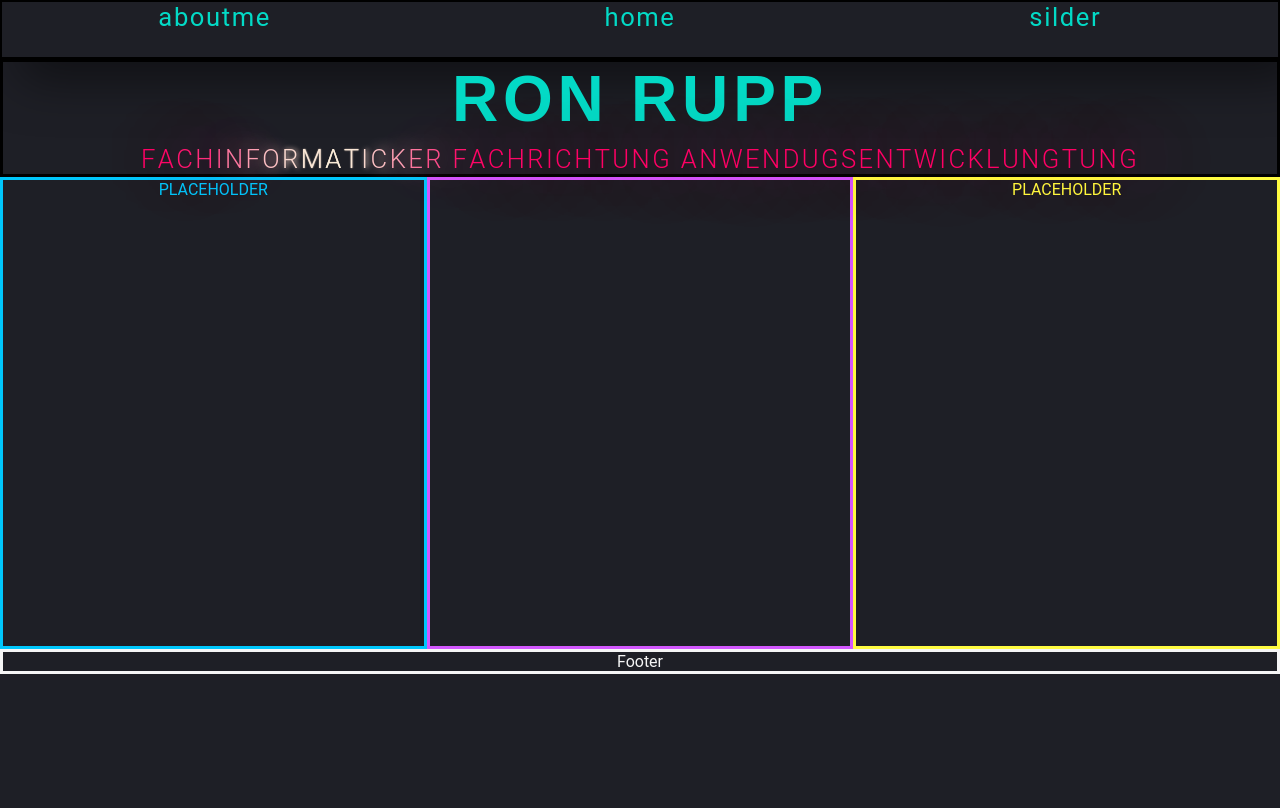
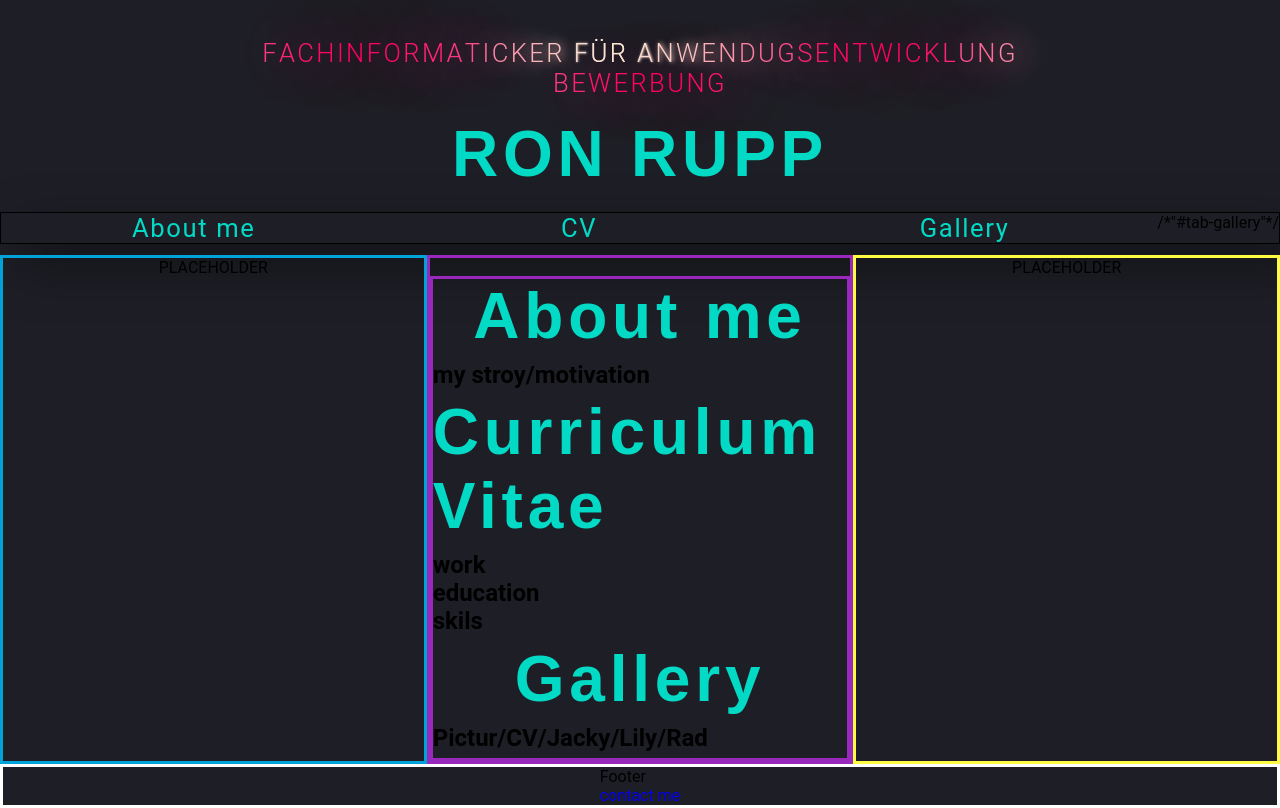
Before and after one commit to roja-codepadawan/Ron-s-Bewerbung, a plain HTML site: page index.html in a window 1280 px wide. Drawn offline with Linux system fonts and the light colour scheme.

Commit message:
html -> struktur css   -> header, menu

```diff
--- a/index.html
+++ b/index.html
@@ -8,15 +8,7 @@
   </head>
   <body>
       <div class="grid">
-        <div class="menu">
-          <div class="nav-container">
-            <a class="nav-tab" href="">aboutme</a>
-            <a class="nav-tab" href="">home</a>
-            <a class="nav-tab" href="">silder</a>
-          </div>
-        </div>
         <div class="header">
-        <h1>RON RUPP</h1>
         <h3 class="span loader">
           <span class='m'>F</span>
           <span class='m'>A</span>
@@ -37,17 +29,8 @@
           <span class='m'>R</span>
           <span class='m'>&nbsp;</span>
           <span class='m'>F</span>
-          <span class='m'>A</span>
-          <span class='m'>C</span>
-          <span class='m'>H</span>
+          <span class='m'>Ü</span>
           <span class='m'>R</span>
-          <span class='m'>I</span>
-          <span class='m'>C</span>
-          <span class='m'>H</span>
-          <span class='m'>T</span>
-          <span class='m'>U</span>
-          <span class='m'>N</span>
-          <span class='m'>G</span>
           <span class='m'>&nbsp;</span>
           <span class='m'>A</span>
           <span class='m'>N</span>
@@ -69,18 +52,58 @@
           <span class='m'>U</span>
           <span class='m'>N</span>
           <span class='m'>G</span>
-          <span class='m'>&shy;</span>
-          <span class='m'>T</span>
+        </h3>
+        <h3 class="span loader">
+          <span class='m'>B</span>
+          <span class='m'>E</span>
+          <span class='m'>W</span>
+          <span class='m'>E</span>
+          <span class='m'>R</span>
+          <span class='m'>B</span>
           <span class='m'>U</span>
           <span class='m'>N</span>
           <span class='m'>G</span>
         </h3>
+        <br>
+        <a href="abouteme"><h1>RON RUPP</h1></a>
       </div>
-      <div class="left"><p>PLACEHOLDER</p></div>
+      <div class="menu">
+        <section>
+          <div class="nav-container">
+            <a class="nav-tab" href="#tab-aboutme">About me</a>
+            <a class="nav-tab" href="#tab-cv">CV</a>
+            <a class="nav-tab" href="https://codepen.io/rojalimitedsince92/pen/PoEGXvP">Gallery</a>/*"#tab-gallery"*/
+            <span class="nav-tab-slider"></span>
+          </div>
+        </section>
+      </div>
+      <div class="left">
+        <p>PLACEHOLDER</p>
+      </div>
       <div class="main">
+          <main class="main">
+            <section class="slider" id="tab-aboutme">
+              <h1>About me</h1>
+              <h2>my stroy/motivation</h2>
+            </section>
+            <section class="slider" id="tab-cv">
+              <h1>Curriculum Vitae</h1>
+              <h2>work</h2>
+              <h2>education</h2>
+              <h2>skils</h2>
+            </section>
+            <section class="slider" id="gallery">
+              <h1>Gallery</h1>
+              <h2>Pictur/CV/Jacky/Lily/Rad</h2>
+            </section>
       </div>
-      <div class="right"><p>PLACEHOLDER</p></div>
-      <div class="footer"><p>Footer</p></div>
+      <div class="right">
+        <p>PLACEHOLDER</p>
+      </div>
+      <div class="footer">
+        <p>Footer</p>
+        <a href="https://codepen.io/rojalimitedsince92/pen/LYexaLV">contact me</a>
+      </div>
     </div>
     <script src="script.js"></script>
   </body>
--- a/style.css
+++ b/style.css
@@ -2,31 +2,32 @@
 .grid {
   display: grid;
   grid-template-areas:
+    'header header header'
     'menu menu menu'
-    'header header header'
     'left main right'
     'footer footer footer';
   grid-template-columns: repeat(3, 1fr); /*width*/
-  grid-template-rows: 0.5fr 1fr 3fr 1fr; /*hight*/
-  gap: 0%;
+  grid-template-rows: 2.5fr 0.5fr 5fr 1fr; /*hight*/
+  gap: 0px;
 }
-
+.header {
+  display: grid;
+  grid-area: header;
+  grid-column: 1 / 5;
+  grid-row: 1 / 2;
+  justify-content: center;
+  margin-top: 0%;
+  border: solid red 0px;
+  padding: 3% 0% 1% 0%;
+}
 .menu {
   display: grid;
   grid-area: menu;
   grid-column: 1 / 5;
-  grid-row: 1/ 2;
-  color: none;
-  border: solid 1px;
-}
-
-.header {
-  display: grid;
-  grid-area: header;
-  grid-column: 1 / 5;
-  grid-row: 2/ 3;
-  color: none;
-  border: solid 3px;
+  grid-row: 2 / 3;
+  margin: 0%;
+  border: solid red 0px;
+  padding: 0%;
 }
 .left {
   display: grid;
@@ -34,9 +35,10 @@
   grid-column: 1;
   grid-row: 3/ 5;
   justify-content: center;
-  align-content: ;
-  color: #00c7fc;
-  border: solid 3px;
+  align-content: none;
+  margin: 0%;
+  border: solid #00a3d7 3px;
+  padding: 0%;
 }
 .main {
   display: grid;
@@ -45,8 +47,9 @@
   grid-row: 3/ 5;
   justify-content: center;
   align-content: ;
-  color: #d357fe;
-  border: solid 3px;
+  margin: 0%;
+  border: solid #9929bd 3px;
+  padding: 0%;
 }
 .right {
   display: grid;
@@ -54,9 +57,10 @@
   grid-column: 3;
   grid-row: 3/ 5;
   justify-content: center;
-  align-content: ;
-  color: #fffc41;
-  border: solid 3px;
+  align-content: none;
+  margin: 0%;
+  border: solid #fffc41 3px;
+  padding: 0%;
 }
 .footer {
   display: grid;
@@ -65,8 +69,9 @@
   grid-row: 5 / 6;
   justify-content: center;
   align-content: center;
-  color: whitesmoke;
-  border: solid 3px;
+  margin: 0%;
+  border: solid white 3px;
+  padding: 0%;
 }
 
 /*--- --- --- general --- --- ---*/
@@ -76,62 +81,18 @@ html {
   width: 100%;
 }
 body {
-  margin: 0;
-  padding: 0;
+  margin: 0%;
+  padding: 0%;
   background-color: #1e1f26;
   font-family: "ROBOTO", sans-serif;
 }
 * {
-  margin: 0;
+  margin: 0%;
   border: collapse;
-  padding: 0;
+  padding: 0%;
   box-sizing: border-box;
 }
-.background {
-}
 
-/*--- --- --- menu/nav --- --- ---*/
-
-.nav-container {
-  display: flex;
-  justify-content: center;
-  align-items: stretch;
-  margin: 0px;
-  border: solid 1px;
-  padding: 0px;
-  width: 4fr;
-  height: 1fr;
-  box-shadow: 20px 20px 50px rgba(0, 0, 0, 0.5);
-  background: #1e1f26;
-  transition: all 0.3s cubic-bezier(0.19, 1, 0.22, 1);
-}
-.nav-tab{
-  display: flex;
-  justify-content: center;
-  align-content: stretch;
-  flex: 1;
-  margin: 0px;
-  border: solid 0px;
-  /* felx: 0; padding: 20px 150px; */
-  color: #03dac6;
-  letter-spacing: 0.1rem;
-  transition: all 0.5s ease;
-  font-size: 2vw;
-}
-.menu{
-}
-a {
-  text-decoration: none;
-}
-.nav-container--top-first {
-  transition: all 0.3s cubic-bezier(0.19, 1, 0.22, 1);
-}
-
-.nav-tab:hover {
-  color: #1e1f26;
-  background: #03dac6;
-  transition: all 0.5s ease;
-}
 
 /*--- --- --- header --- --- ---*/
 h1 {
@@ -154,33 +115,29 @@ h1:hover {
 h3.span {
   display: flex;
   justify-content: center;
-  align-items: none;
+  align-items: space-around;
   font-size: 2vw;
   letter-spacing: 0.15rem;
   font-family: "ROBOTO", sans-serif;
   font-weight: 300;
   color: #faebd7;
-  z-index: 4;
 }
 span:hover {
   color: #ff0266;
   font-weight: 500;
   font-size: 2.2vw;
 }
-
-/*--- --- --- span animation --- --- ---*/
-
-.loader span {
-  color: #faebd7;
-  text-shadow: 0 0 0 #faebd7;
-  -webkit-animation: loading 1s ease-in-out infinite alternate;
-}
-
+/*--- span animation 52 zeichen, 49 ohne leer ---*/
 @-webkit-keyframes loading {
   to {
     text-shadow: 20px 0 70px #ff0266;
     color: #ff0266;
   }
+}
+.loader span {
+  color: #faebd7;
+  text-shadow: 0 0 0 #faebd7;
+  -webkit-animation: loading 1.5s ease-in-out infinite alternate;
 }
 .loader span:nth-child(2) {
   -webkit-animation-delay: 0.1s;
@@ -241,8 +198,147 @@ span:hover {
   -webkit-animation-delay: 1.9s;
 }
 .loader span:nth-child(21) {
-  -webkit-animation-delay: 2s;
+  -webkit-animation-delay: 2.0s;
 }
 .loader span:nth-child(22) {
   -webkit-animation-delay: 2.1s;
 }
+.loader span:nth-child(23) {
+  -webkit-animation-delay: 2.2s;
+}
+.loader span:nth-child(24) {
+  -webkit-animation-delay: 2.3s;
+}
+.loader span:nth-child(25) {
+  -webkit-animation-delay: 2.4s;
+}
+.loader span:nth-child(26) {
+  -webkit-animation-delay: 2.5s;
+}
+.loader span:nth-child(27) {
+  -webkit-animation-delay: 2.6s;
+}
+.loader span:nth-child(28) {
+  -webkit-animation-delay: 2.7s;
+}
+.loader span:nth-child(29) {
+  -webkit-animation-delay: 2.8s;
+}
+.loader span:nth-child(30) {
+  -webkit-animation-delay: 2.9s;
+}
+.loader span:nth-child(31) {
+  -webkit-animation-delay: 3.0s;
+}
+.loader span:nth-child(31) {
+  -webkit-animation-delay: 3.1s;
+}
+.loader span:nth-child(32) {
+  -webkit-animation-delay: 3.2s;
+}
+.loader span:nth-child(33) {
+  -webkit-animation-delay: 3.3s;
+}
+.loader span:nth-child(34) {
+  -webkit-animation-delay: 3.4s;
+}
+.loader span:nth-child(35) {
+  -webkit-animation-delay: 3.5s;
+}
+.loader span:nth-child(36) {
+  -webkit-animation-delay: 3.6s;
+}
+.loader span:nth-child(37) {
+  -webkit-animation-delay: 3.7s;
+}
+.loader span:nth-child(38) {
+  -webkit-animation-delay: 3.8s;
+}
+.loader span:nth-child(39) {
+  -webkit-animation-delay: 3.9s;
+}
+.loader span:nth-child(40) {
+  -webkit-animation-delay: 4.1s;
+}
+.loader span:nth-child(41) {
+  -webkit-animation-delay: 4.2s;
+}
+.loader span:nth-child(42) {
+  -webkit-animation-delay: 4.3s;
+}
+.loader span:nth-child(43) {
+  -webkit-animation-delay: 0.1s;
+}
+.loader span:nth-child(44) {
+  -webkit-animation-delay: 0.2s;
+}
+.loader span:nth-child(45) {
+  -webkit-animation-delay: 0.3s;
+}
+.loader span:nth-child(46) {
+  -webkit-animation-delay: 0.4s;
+}
+.loader span:nth-child(47) {
+  -webkit-animation-delay: 0.5s;
+}
+.loader span:nth-child(48) {
+  -webkit-animation-delay: 0.6s;
+}
+.loader span:nth-child(49) {
+  -webkit-animation-delay: 0.7s;
+}
+.loader span:nth-child(50) {
+  -webkit-animation-delay: 0.8s;
+}
+.loader span:nth-child(51) {
+  -webkit-animation-delay: 0.9s;
+}
+.loader span:nth-child(52) {
+  -webkit-animation-delay: 1.0s;
+}
+
+/*--- --- --- menu/nav --- --- ---*/
+
+.nav-container {
+  display: flex;
+  justify-content: center;
+  align-items: stretch;
+  margin: 0px;
+  border: solid 1px;
+  padding: 0px;
+  width: 4fr;
+  height: 1fr;
+  box-shadow: 20px 20px 50px rgba(0, 0, 0, 0.5);
+  background: #1e1f26;
+  transition: all 0.3s cubic-bezier(0.19, 1, 0.22, 1);
+}
+.nav-tab{
+  display: flex;
+  justify-content: center;
+  align-content: stretch;
+  flex: 1;
+  margin: 0px;
+  border: solid 0px;
+  /* felx: 0; padding: 20px 150px; */
+  color: #03dac6;
+  letter-spacing: 0.1rem;
+  transition: all 0.5s ease;
+  font-size: 2vw;
+}
+.menu{
+}
+a {
+  text-decoration: none;
+}
+.nav-container--top-first {
+  transition: all 0.3s cubic-bezier(0.19, 1, 0.22, 1);
+}
+
+.nav-tab:hover {
+  color: #1e1f26;
+  background: #03dac6;
+  transition: all 0.5s ease;
+}
+
+/*--- --- --- main --- --- ---*/
+/*--- header ---*/
```
